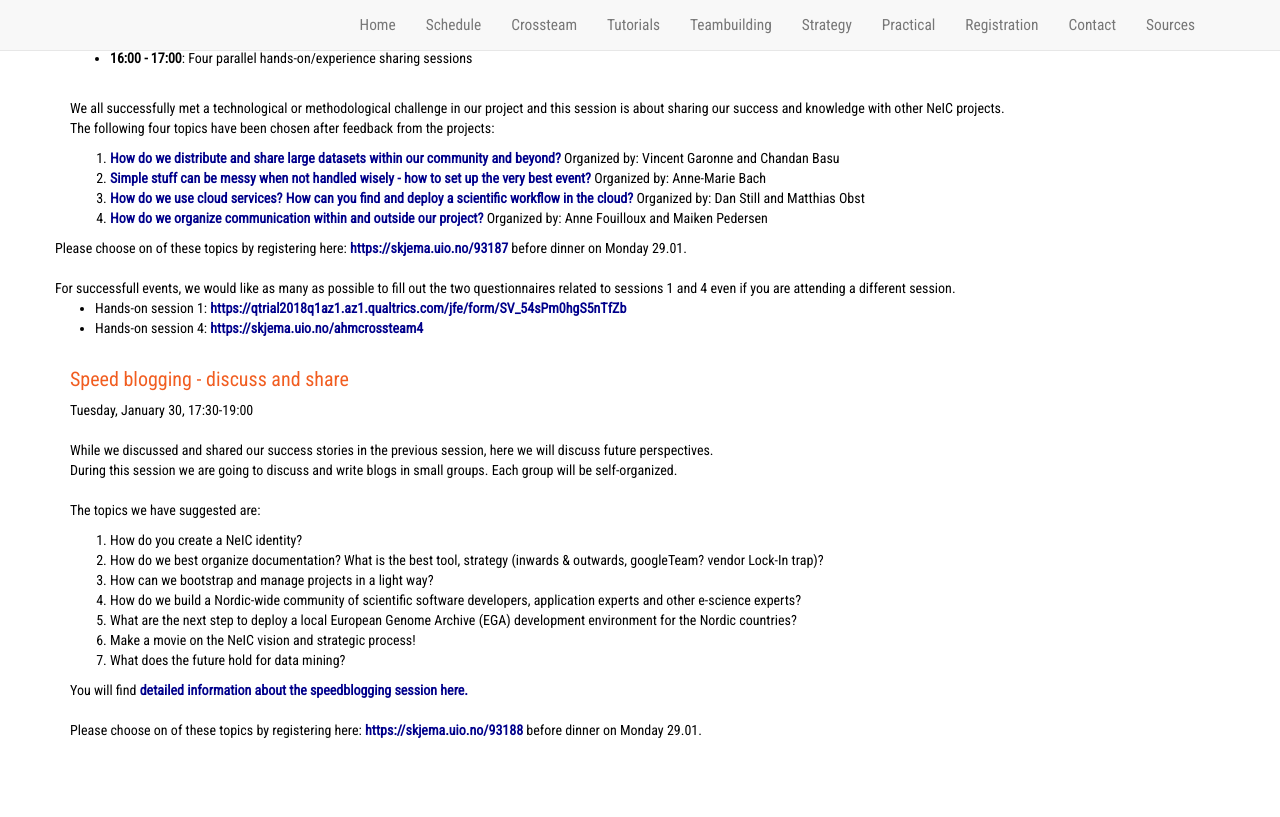
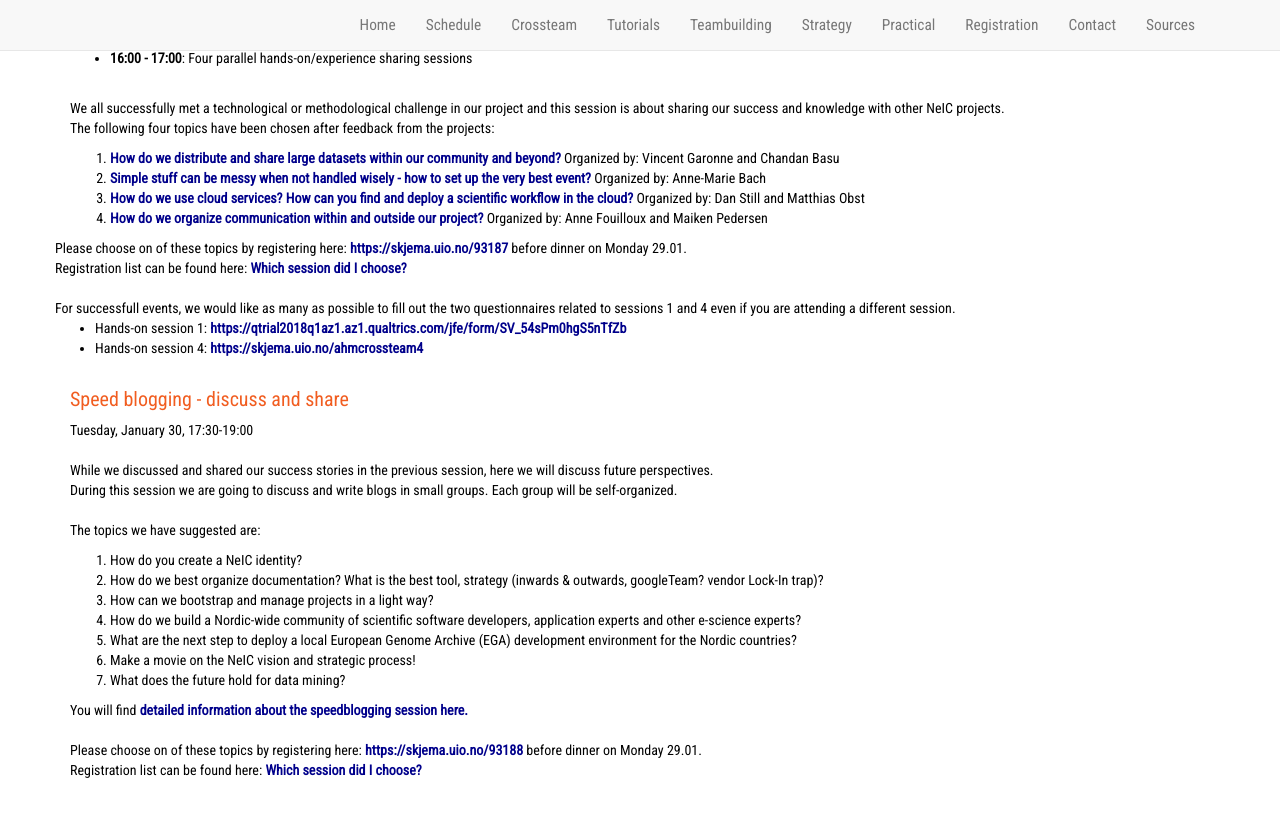
Before and after one commit to neicnordic/ahm18.neic.nordforsk.org, a Jekyll site: the page built from crossteam.md, in a window 1280 px wide and 900 px high, scrolled down 598 px. Shown: the top 817 px of the window. Built offline with Jekyll 4.4.1, drawn with Linux system fonts in a browser that asks for light colours; nearby versions of some CDN libraries.

Commit message:
Added list of registered for the handson and speedblogging

```diff
--- a/_includes/crossteams.html
+++ b/_includes/crossteams.html
@@ -64,7 +64,9 @@ The following four topics have been chosen after feedback from the projects:
     </div>
 
 
-Please choose on of these topics by registering here: <a href="https://skjema.uio.no/93187"><b>https://skjema.uio.no/93187</b></a> before dinner on Monday 29.01.<br><br>
+Please choose on of these topics by registering here: <a href="https://skjema.uio.no/93187"><b>https://skjema.uio.no/93187</b></a> before dinner on Monday 29.01.<br>
+Registration list can be found here: <a href="../handson_groups"><b>Which session did I choose?</b></a><br><br>
+
 
 For successfull events, we would like as many as possible to fill out the two questionnaires related to sessions 1 and 4 even if you are attending a different session.
 <ul>
@@ -98,7 +100,9 @@ The topics we have suggested are:
      </p>
 You will find <a href="../speedblogging"><b>detailed information about the speedblogging session here. </b></a><br><br>
 
-Please choose on of these topics by registering here: <a href="https://skjema.uio.no/93188"><b>https://skjema.uio.no/93188</b></a> before dinner on Monday 29.01.<br><br>
+Please choose on of these topics by registering here: <a href="https://skjema.uio.no/93188"><b>https://skjema.uio.no/93188</b></a> before dinner on Monday 29.01.<br>
+Registration list can be found here: <a href="../speedblogging_groups"><b>Which session did I choose?</b></a><br><br>
+<br>
 
     </div>
 </div>
```
